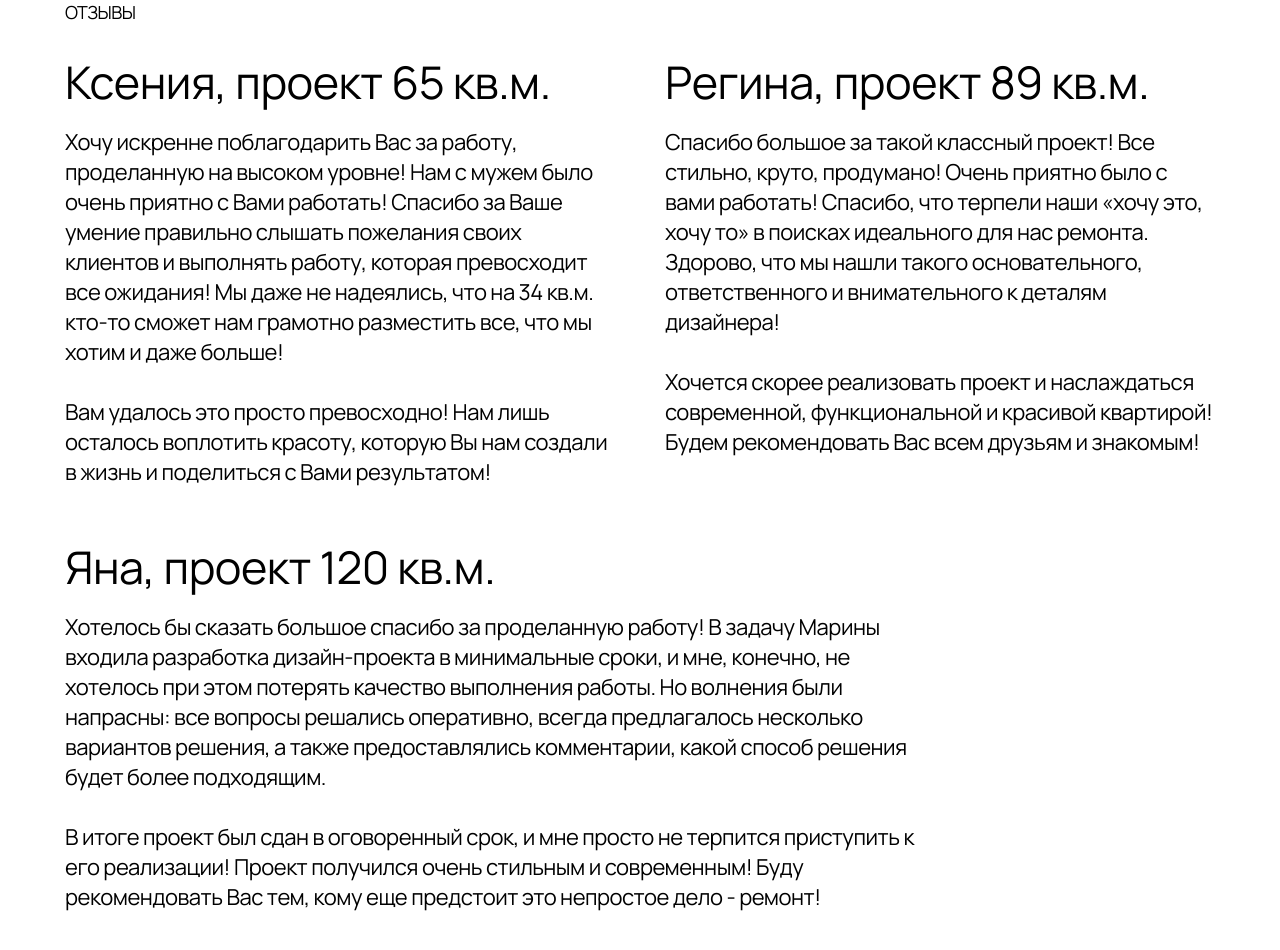
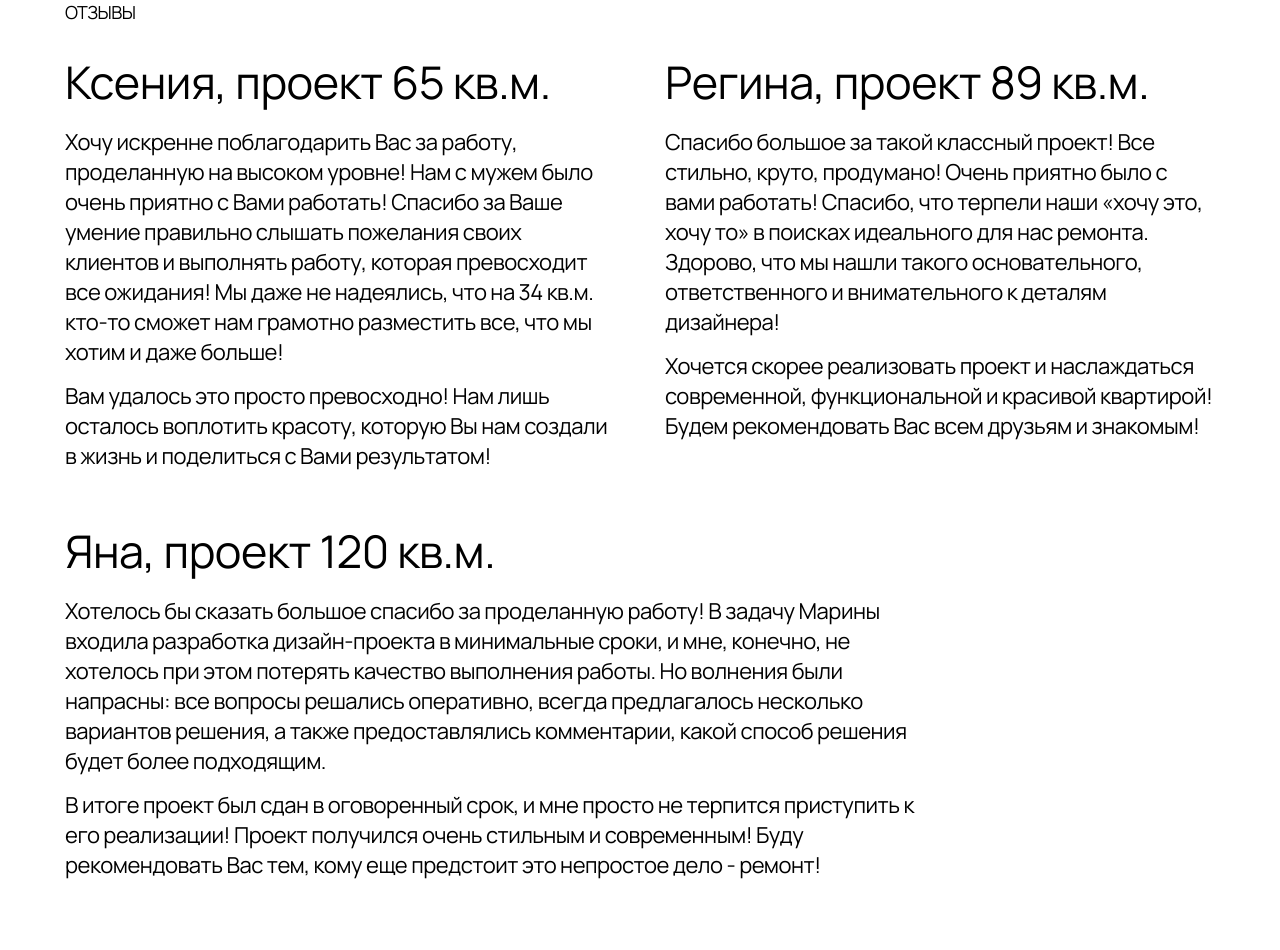
Before and after one commit to SagderovKamalIT/metrica-site, a plain HTML site: page index.html in a window 1280 px wide. Shown: the part 5595-6545 px from the top of the page. Drawn offline with Linux system fonts and the light colour scheme.

Commit message:
add changes

```diff
--- a/index.html
+++ b/index.html
@@ -180,57 +180,43 @@
 
         <h2 class="sections__title">ОТЗЫВЫ</h2>
 
-        <ul class="reviews">
+        <div class="reviews">
 
-          <li class="review">
-
-            <div class="review__title">Ксения, проект 65 кв.м.</div>
-            <div class="review__text">Хочу искренне поблагодарить Вас за работу, проделанную на высоком уровне! Нам с
+          <div class="review">
+            <p class="review__title">Ксения, проект 65 кв.м.</p>
+            <p class="review__text"> Хочу искренне поблагодарить Вас за работу, проделанную на высоком уровне! Нам с
               мужем было очень приятно с Вами работать! Спасибо за Ваше умение правильно слышать пожелания своих
               клиентов и выполнять работу, которая превосходит все ожидания! Мы даже не надеялись, что на 34 кв.м.
-              кто-то сможет нам грамотно разместить все, что мы хотим и даже больше! <br> </br>
+              кто-то сможет нам грамотно разместить все, что мы хотим и даже больше!</p>
+            <p class="review__text">Вам удалось это просто превосходно! Нам лишь осталось воплотить красоту, которую Вы
+              нам создали в жизнь и
+              поделиться с Вами результатом!</p>
+          </div>
 
-              Вам удалось это просто превосходно! Нам лишь осталось воплотить красоту, которую Вы нам создали в жизнь и
-              поделиться с Вами результатом!
-            </div>
-          </li>
-
-          <li class="review">
-
-            <div class="review__title">Регина, проект 89 кв.м.</div>
-            <div class="review__text">Спасибо большое за такой классный проект! Все стильно, круто, продумано! Очень
+          <div class="review">
+            <p class="review__title">Регина, проект 89 кв.м.</p>
+            <p class="review__text"> Спасибо большое за такой классный проект! Все стильно, круто, продумано! Очень
               приятно было с вами работать! Спасибо, что терпели наши «хочу это, хочу то» в поисках идеального для нас
               ремонта. Здорово, что мы нашли такого основательного, ответственного и внимательного к деталям дизайнера!
-              <br> </br>
+            </p>
+            <p class="review__text"> Хочется скорее реализовать проект и наслаждаться современной, функциональной и
+              красивой квартирой! Будем рекомендовать Вас всем друзьям и знакомым!</p>
+          </div>
 
-              Хочется скорее реализовать проект и наслаждаться современной, функциональной и красивой квартирой! Будем
-              рекомендовать Вас всем друзьям и знакомым!
-            </div>
-          </li>
-
-          <li class=" review">
-
-            <div class="review__title">Яна, проект 120 кв.м.</div>
-            <div class="review__text">Хотелось бы сказать большое спасибо за проделанную работу! В задачу Марины входила
+          <div class="review">
+            <p class="review__title">Яна, проект 120 кв.м.</p>
+            <p class="review__text"> Хотелось бы сказать большое спасибо за проделанную работу! В задачу Марины входила
               разработка дизайн-проекта в минимальные сроки, и мне, конечно, не хотелось при этом потерять качество
               выполнения работы. Но волнения были напрасны: все вопросы решались оперативно, всегда предлагалось
               несколько вариантов решения, а также предоставлялись комментарии, какой способ решения будет более
-              подходящим.
-              <br> </br>
-
-
+              подходящим.</p>
+            <p class="review__text">
               В итоге проект был сдан в оговоренный срок, и мне просто не терпится приступить к его реализации! Проект
               получился очень стильным и современным! Буду рекомендовать Вас тем, кому еще предстоит это непростое дело
-              - ремонт!
-            </div>
-          </li>
+              - ремонт!</p>
+          </div>
 
-        </ul>
-
-
-
-
-
+        </div>
 
       </div>
     </section>
--- a/styles/reviews.css
+++ b/styles/reviews.css
@@ -21,13 +21,13 @@
   font-weight: 400;
   font-size: 45px;
   line-height: 61px;
-  margin-bottom: 14px;
 }
 
 .review__text {
   font-size: 22px;
   font-weight: 400;
   line-height: 30px;
+  margin-top: 14px;
 }
 
 @media (max-width: 960px) {
```
